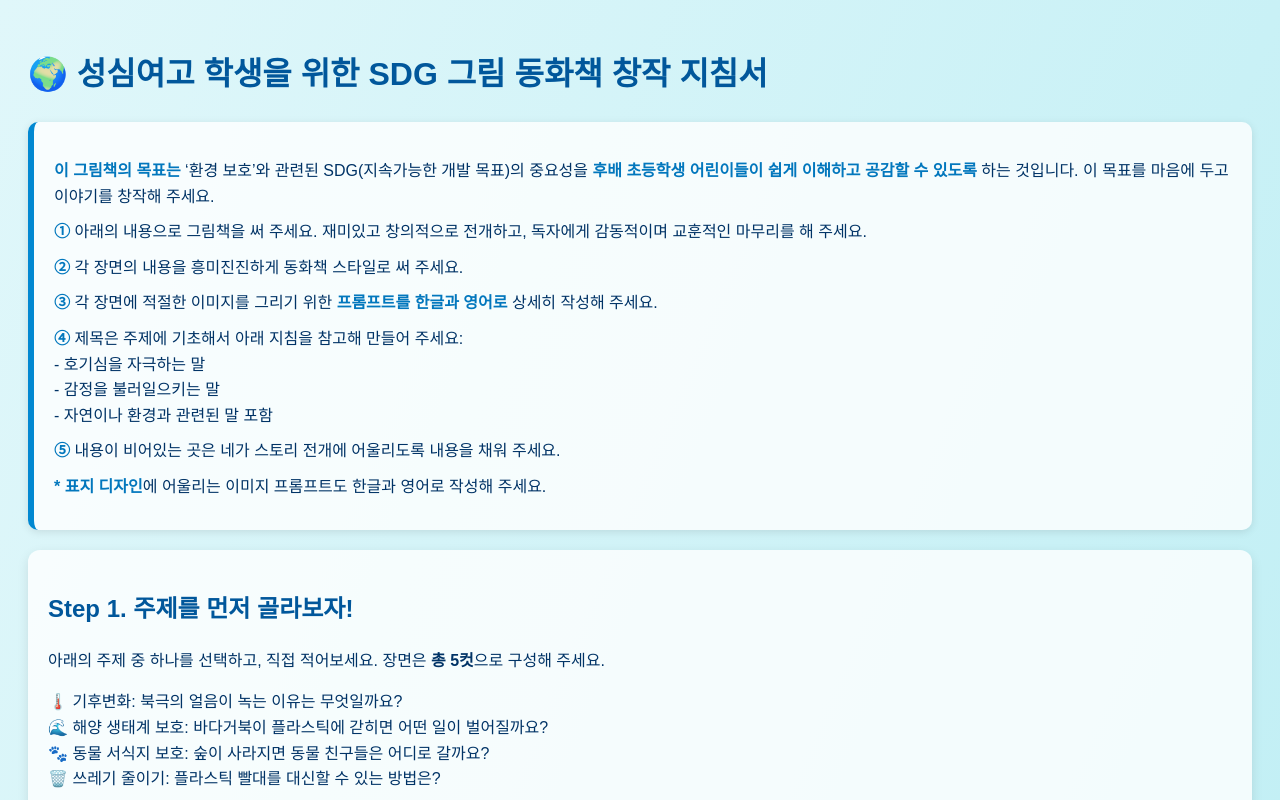
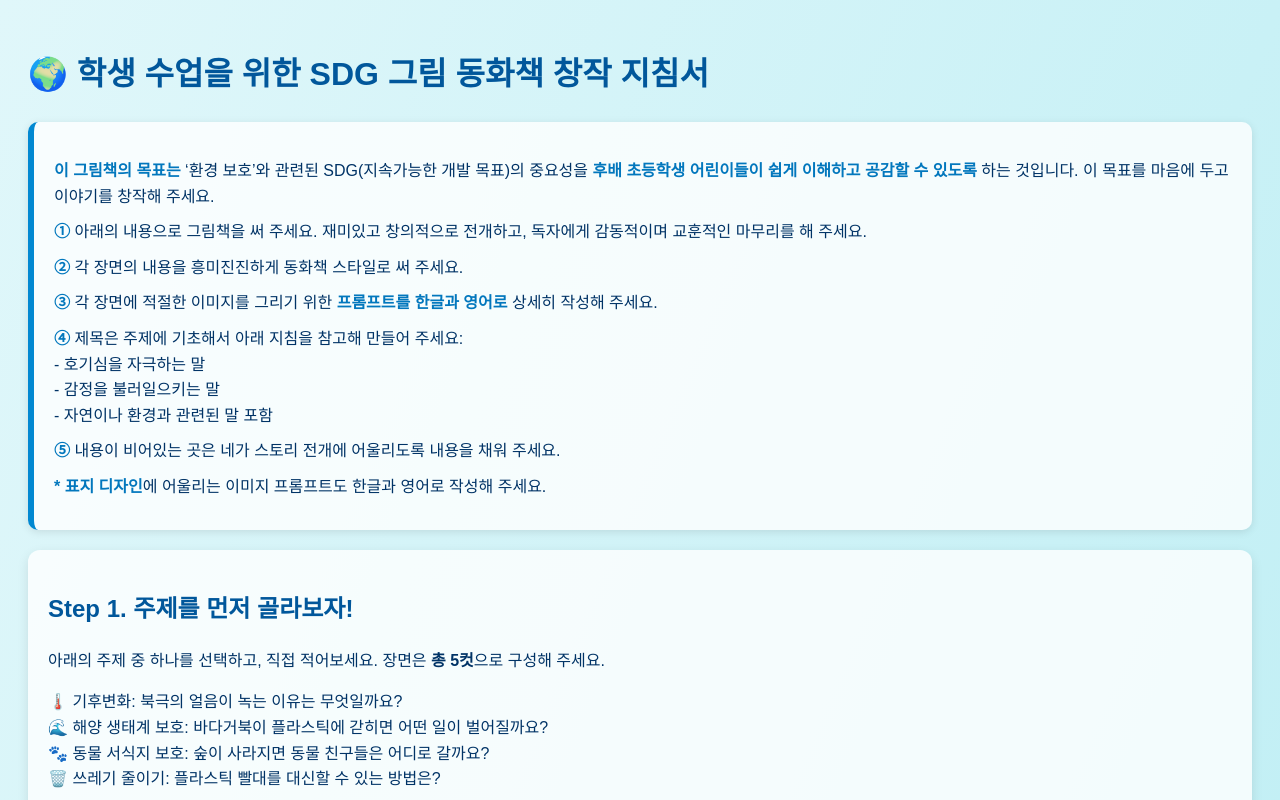
Before and after one commit to korealiebe7/sdg_book, a plain HTML site: page index.html in a window 1280 px wide. Shown: the top 800 px of the page. Drawn offline with Linux system fonts and the light colour scheme.

Commit message:
Update index.html

```diff
--- a/index.html
+++ b/index.html
@@ -66,7 +66,7 @@
   </style>
 </head>
 <body>
-  <h1>🌍 성심여고 학생을 위한 SDG 그림 동화책 창작 지침서</h1>
+  <h1>🌍 학생 수업을 위한 SDG 그림 동화책 창작 지침서</h1>
 
   <div class="guide-box">
     <p><strong>이 그림책의 목표는</strong> ‘환경 보호’와 관련된 SDG(지속가능한 개발 목표)의 중요성을 <strong>후배 초등학생 어린이들이 쉽게 이해하고 공감할 수 있도록</strong> 하는 것입니다. 이 목표를 마음에 두고 이야기를 창작해 주세요.</p>
```
